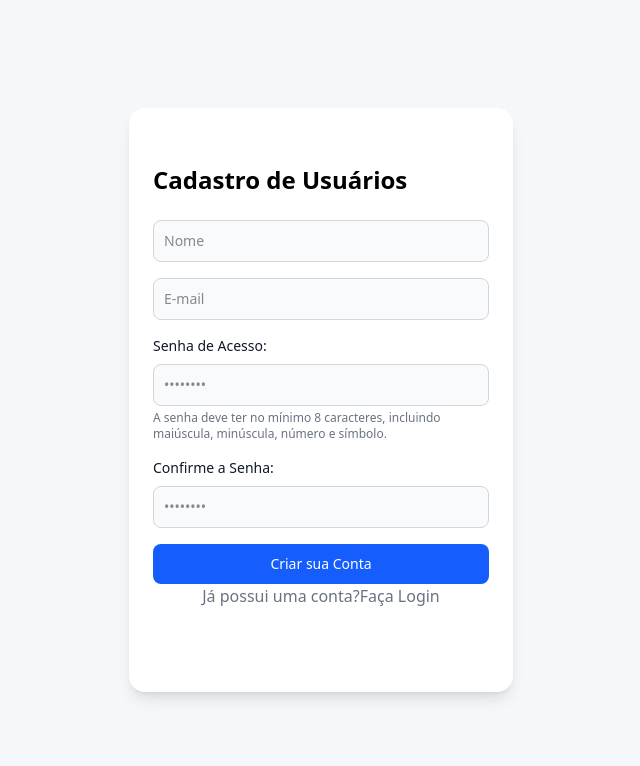
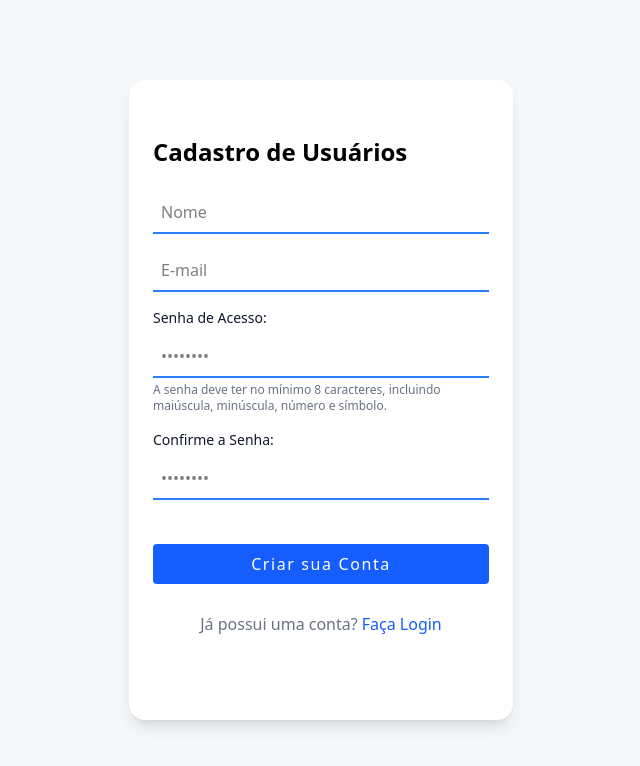
Before and after one commit to Lucassfers/My-task-front-end, a React (Vite) app: page /cadastro in a window 1280 px wide. Shown: the top 766 px of the page, without its empty margins (319-959 px from the left). Built offline with nearby package versions, Linux system fonts and the light colour scheme.

Commit message:
style(Cadastro): Now is simillar to Login

```diff
--- a/src/routes/Cadastro.tsx
+++ b/src/routes/Cadastro.tsx
@@ -62,7 +62,7 @@ export default function CadastroUsuario() {
                             type="text"
                             placeholder="Nome"
                             id="nome"
-                            className="bg-gray-50 border border-gray-300 text-gray-900 text-sm rounded-lg focus:ring-primary-600 focus:border-primary-600 block w-full p-2.5 dark:bg-gray-700 dark:border-gray-600 dark:placeholder-gray-400 dark:text-white dark:focus:ring-blue-500 dark:focus:border-blue-500"
+                            className="w-full p-2 border-b-2 border-blue-500 focus:outline-none"
                             required {...register("nome")}
                         />
                     </div>
@@ -71,13 +71,13 @@ export default function CadastroUsuario() {
                             type="email"
                             placeholder="E-mail"
                             id="email"
-                            className="bg-gray-50 border border-gray-300 text-gray-900 text-sm rounded-lg focus:ring-primary-600 focus:border-primary-600 block w-full p-2.5 dark:bg-gray-700 dark:border-gray-600 dark:placeholder-gray-400 dark:text-white dark:focus:ring-blue-500 dark:focus:border-blue-500"
+                            className="w-full p-2 border-b-2 border-blue-500 focus:outline-none"
                             required {...register("email")}
                         />
                     </div>
                     <div>
                         <label htmlFor="password" className="block mb-2 text-sm font-medium text-gray-900 dark:text-white">Senha de Acesso:</label>
-                        <input type="password" id="password" placeholder="••••••••" className="bg-gray-50 border border-gray-300 text-gray-900 text-sm rounded-lg focus:ring-primary-600 focus:border-primary-600 block w-full p-2.5 dark:bg-gray-700 dark:border-gray-600 dark:placeholder-gray-400 dark:text-white dark:focus:ring-blue-500 dark:focus:border-blue-500" required
+                        <input type="password" id="password" placeholder="••••••••" className="w-full p-2 border-b-2 border-blue-500 focus:outline-none" required
                             {...register("senha")} />
                         <p className="mt-1 text-xs text-gray-500">
                             A senha deve ter no mínimo 8 caracteres, incluindo maiúscula, minúscula, número e símbolo.
@@ -85,13 +85,13 @@ export default function CadastroUsuario() {
                     </div>
                     <div>
                         <label htmlFor="confirm-password" className="block mb-2 text-sm font-medium text-gray-900 dark:text-white">Confirme a Senha:</label>
-                        <input type="password" id="confirm-password" placeholder="••••••••" className="bg-gray-50 border border-gray-300 text-gray-900 text-sm rounded-lg focus:ring-primary-600 focus:border-primary-600 block w-full p-2.5 dark:bg-gray-700 dark:border-gray-600 dark:placeholder-gray-400 dark:text-white dark:focus:ring-blue-500 dark:focus:border-blue-500" required
+                        <input type="password" id="confirm-password" placeholder="••••••••" className="w-full p-2 border-b-2 border-blue-500 focus:outline-none" required
                             {...register("senha2")} />
                     </div>
-                    <button type="submit" className="w-full text-white bg-blue-600 focus:ring-4 focus:outline-none font-medium rounded-lg text-sm px-5 py-2.5 text-center">Criar sua Conta</button>
+                    <button type="submit" className="w-full bg-blue-600 text-white py-2 rounded transition-colors hover:bg-blue-700 tracking-widest my-7">Criar sua Conta</button>
                 </form>
                 <p className="flex justify-center text-gray-500 mb-7 transition-all hover:text-lg bg-transparent border-none cursor-pointer itemscenter mx-auto">
-                    Já possui uma conta? <Link to="/login" className="font-medium text-primary-600 hover:underline dark:text-primary-500">Faça Login</Link>
+                    Já possui uma conta? <Link to="/login" className="text-blue-600 hover:underline ml-1">Faça Login</Link>
                 </p>
             </div>
         </div>
```
